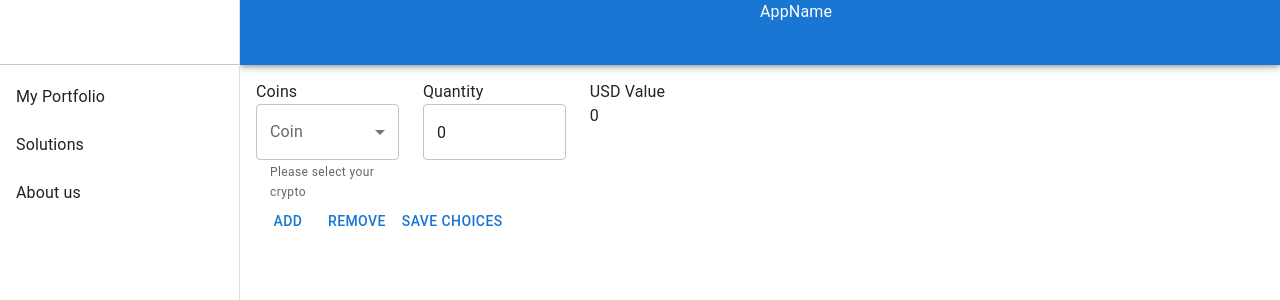
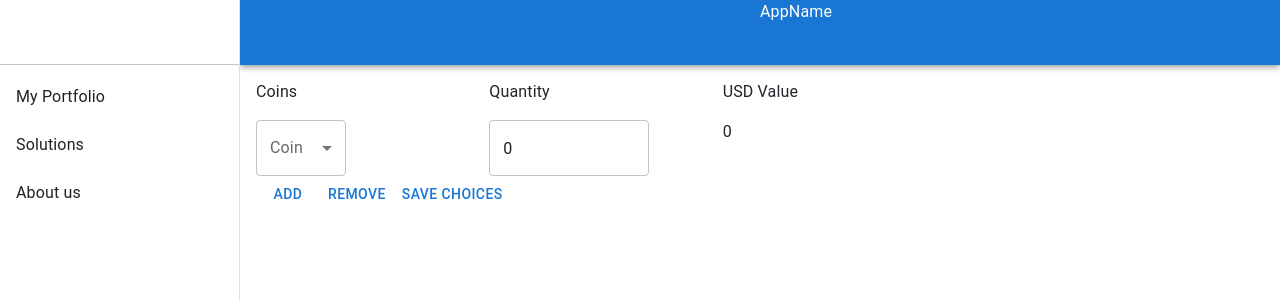
Before and after one commit to charalamposkokkalis/OxfordHack2022, a React (Create React App) app in the folder frontend/: page / in a window 1280 px wide. Shown: the top 300 px of the page. Built offline with nearby package versions, Linux system fonts and the light colour scheme.

Commit message:
Fix distances with sx

```diff
--- a/frontend/src/Components/Coin.js
+++ b/frontend/src/Components/Coin.js
@@ -15,7 +15,7 @@ const Coin = (props) => {
 
   return (
     <div>
-      <Grid container spacing={3}>
+      <Grid container spacing={3} sx={{ width: 700 }}>
         <Grid item xs={4}>
           <TextField
             id={props.id + " choose crypto"}
@@ -23,7 +23,7 @@ const Coin = (props) => {
             label="Coin"
             value={crypto}
             onChange={handleChange}
-            helperText="Please select your crypto"
+            sx={{ width: 90, mt: 2 }}
           >
             {Object.keys(props.choices).map((choice) => (
               <MenuItem value={choice}>{choice}</MenuItem>
@@ -34,12 +34,13 @@ const Coin = (props) => {
           <TextField
             id={props.id + " quantity"}
             value={quantity}
-            required
+            label={crypto}
             onChange={(e) => setQuantity(e.target.value)}
+            sx={{ mt: 2, width: 160 }}
           />
         </Grid>
         <Grid item xs>
-          <Typography id={props.id + " value"}>
+          <Typography id={props.id + " value"} sx={{ mt: 2 }}>
             {" "}
             {quantity
               ? parseFloat(quantity) *
```
